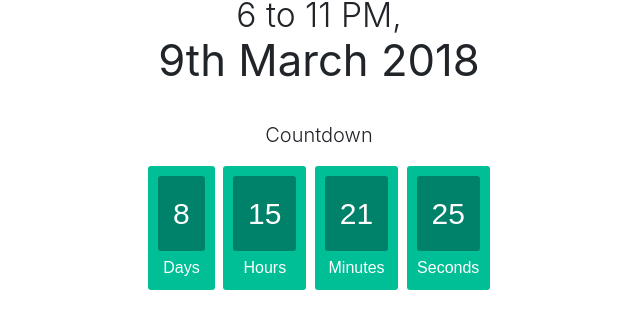
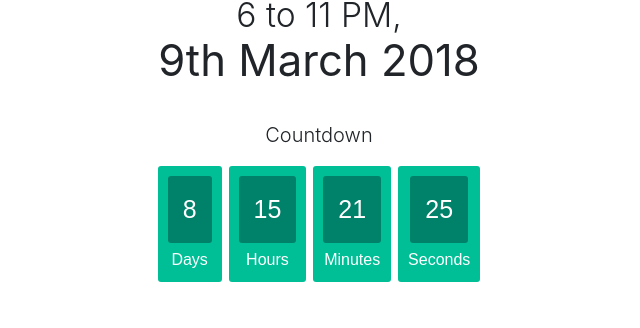
Before and after one commit to roy-family/roy-family.github.io, a plain HTML site: page index.html in a window 1280 px wide. Shown: the part 774-1102 px from the top of the page, without its empty margins (321-961 px from the left). Drawn offline with nearby package versions, Linux system fonts and the light colour scheme.

Commit message:
minor change

```diff
--- a/styles.css
+++ b/styles.css
@@ -174,7 +174,7 @@ fieldset {
 	display: inline-block;
 	font-weight: 100;
 	text-align: center;
-	font-size: 30px;
+	font-size: 25px;;
 }
 
 #clockdiv > div{
```
